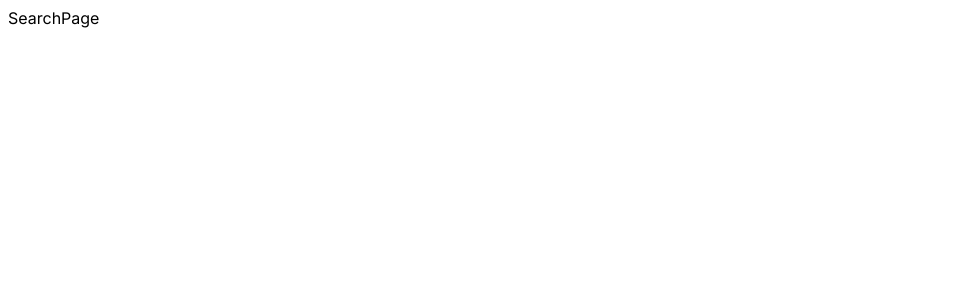
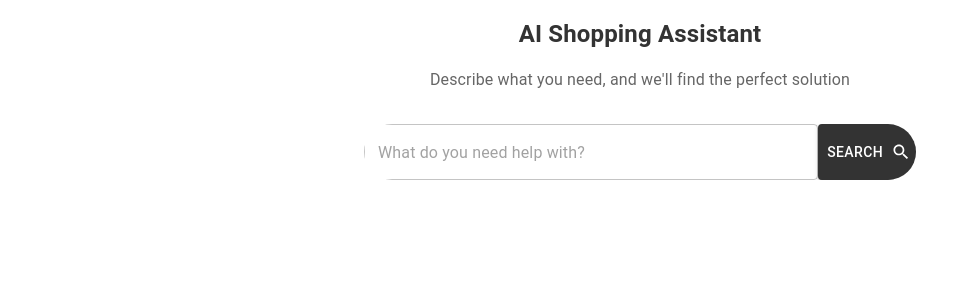
Before and after one commit to kryczkal/AiBuy, a React app in the folder frontend/: page /search in a window 1280 px wide. Shown: the top 300 px of the page, without its empty margins (0-970 px from the left). Built offline with nearby package versions, Linux system fonts and the light colour scheme.

Commit message:
Created the First Draft of design (#28)
* Created the First Draft of design

* Changed name of the component to SearchPage

---------

Co-authored-by: Jakub Lisowski <115403674+Jlisowskyy@users.noreply.github.com>

```diff
--- a/frontend/package.json
+++ b/frontend/package.json
@@ -26,7 +26,8 @@
     "date-fns": "^2.30.0",
     "formik": "^2.4.5",
     "jwt-decode": "^4.0.0",
-    "react": "18.2.0",
+    "lucide-react": "^0.411.0",
+    "react": "^18.2.0",
     "react-dom": "18.2.0",
     "react-helmet-async": "^1.3.0",
     "react-query": "^3.39.3",
--- /dev/null
+++ b/frontend/src/components/SearchComponents/Header.scss
@@ -0,0 +1,14 @@
+.search-header {
+    margin-bottom: 2rem;
+    text-align: center;
+
+    .search-header-title {
+        font-weight: bold;
+        color: #333;
+        font-size: 1.5rem;
+    }
+
+    .search-header-description {
+        color: #666;
+    }
+}
--- /dev/null
+++ b/frontend/src/components/SearchComponents/Header.tsx
@@ -0,0 +1,16 @@
+import React from 'react';
+
+import './Header.scss';
+
+interface HeaderProps {
+  title: string;
+  description: string;
+}
+
+const Header: React.FC<HeaderProps> = ({ title, description }) => (
+  <div className="search-header">
+    <h1 className="search-header-title">{title}</h1>
+    <p className="search-header-description">{description}</p>
+  </div>
+);
+export default Header;
--- /dev/null
+++ b/frontend/src/components/SearchComponents/SearchForm.scss
@@ -0,0 +1,31 @@
+.search-form {
+    display: flex;
+    background: #fff;
+    border-radius: 50px;
+    overflow: hidden;
+
+    .search-input {
+        flex-grow: 1;
+        border: none;
+        box-shadow: none;
+
+        .MuiTextField-root {
+            width: 100%;
+
+            .MuiOutlinedInput-root {
+                border-radius: 0;
+                border-right: none;
+            }
+        }
+    }
+
+    .search-button {
+        margin-left: auto;
+        background-color: #333;
+        color: #fff;
+
+        &:hover {
+            background-color: #555;
+        }
+    }
+}
--- /dev/null
+++ b/frontend/src/components/SearchComponents/SearchForm.tsx
@@ -0,0 +1,35 @@
+import React from 'react';
+import Button from '@mui/material/Button';
+import SearchIcon from '@mui/icons-material/Search';
+import TextField from '@mui/material/TextField';
+import './SearchForm.scss';
+
+interface SearchFormProps {
+  problem: string;
+  onProblemChange: (event: React.ChangeEvent<HTMLInputElement>) => void;
+  onSubmit: (event: React.FormEvent<HTMLFormElement>) => void;
+}
+
+const SearchForm: React.FC<SearchFormProps> = ({ problem, onProblemChange, onSubmit }) => (
+  <form onSubmit={onSubmit} className="search-form">
+    <TextField
+      className="search-input"
+      fullWidth
+      variant="outlined"
+      placeholder="What do you need help with?"
+      value={problem}
+      onChange={onProblemChange}
+      required
+    />
+    <Button
+      type="submit"
+      variant="contained"
+      className="search-button"
+      endIcon={<SearchIcon />}
+    >
+      Search
+    </Button>
+  </form>
+);
+
+export default SearchForm;
--- /dev/null
+++ b/frontend/src/components/SearchComponents/SearchInput.scss
@@ -0,0 +1,27 @@
+.search-input {
+    .MuiTextField-root {
+        width: 100%;
+
+        .MuiOutlinedInput-root {
+            border-radius: 25px;
+            background-color: #f9f9f9;
+
+            &:hover .MuiOutlinedInput-notchedOutline {
+                border-color: #ccc;
+            }
+
+            &.Mui-focused .MuiOutlinedInput-notchedOutline {
+                border-color: #333;
+                border-width: 1px;
+            }
+
+            .MuiOutlinedInput-input {
+                padding: 10px 14px;
+            }
+
+            .MuiOutlinedInput-notchedOutline {
+                border-color: #ddd;
+            }
+        }
+    }
+}
--- a/frontend/src/pages/SearchPage/SearchPage.tsx
+++ b/frontend/src/pages/SearchPage/SearchPage.tsx
@@ -1,5 +1,30 @@
-const SearchPage = () => {
-  return <div className='search-page'>SearchPage</div>;
+import React, { useState } from 'react';
+import { CssBaseline, Container } from '@mui/material';
+import Header from 'src/components/SearchComponents/Header';
+import SearchForm from 'src/components/SearchComponents/SearchForm';
+
+const SearchPage: React.FC = () => {
+  const [problem, setProblem] = useState('');
+
+  const handleSubmit = (e: React.FormEvent) => {
+    e.preventDefault();
+    console.log('Submitted problem:', problem);
+  };
+
+  return (
+    <Container component="main" maxWidth="sm">
+      <CssBaseline />
+      <Header
+        title="AI Shopping Assistant"
+        description="Describe what you need, and we'll find the perfect solution"
+      />
+      <SearchForm
+        problem={problem}
+        onProblemChange={(e) => setProblem(e.target.value)}
+        onSubmit={handleSubmit}
+      />
+    </Container>
+  );
 };
 
 export default SearchPage;
```
Also changed, not shown: frontend/src/components/SearchComponents/SearchInput.tsx (added, +23 -0 lines), 1 other file (tests, documents, lock files or other folders).
